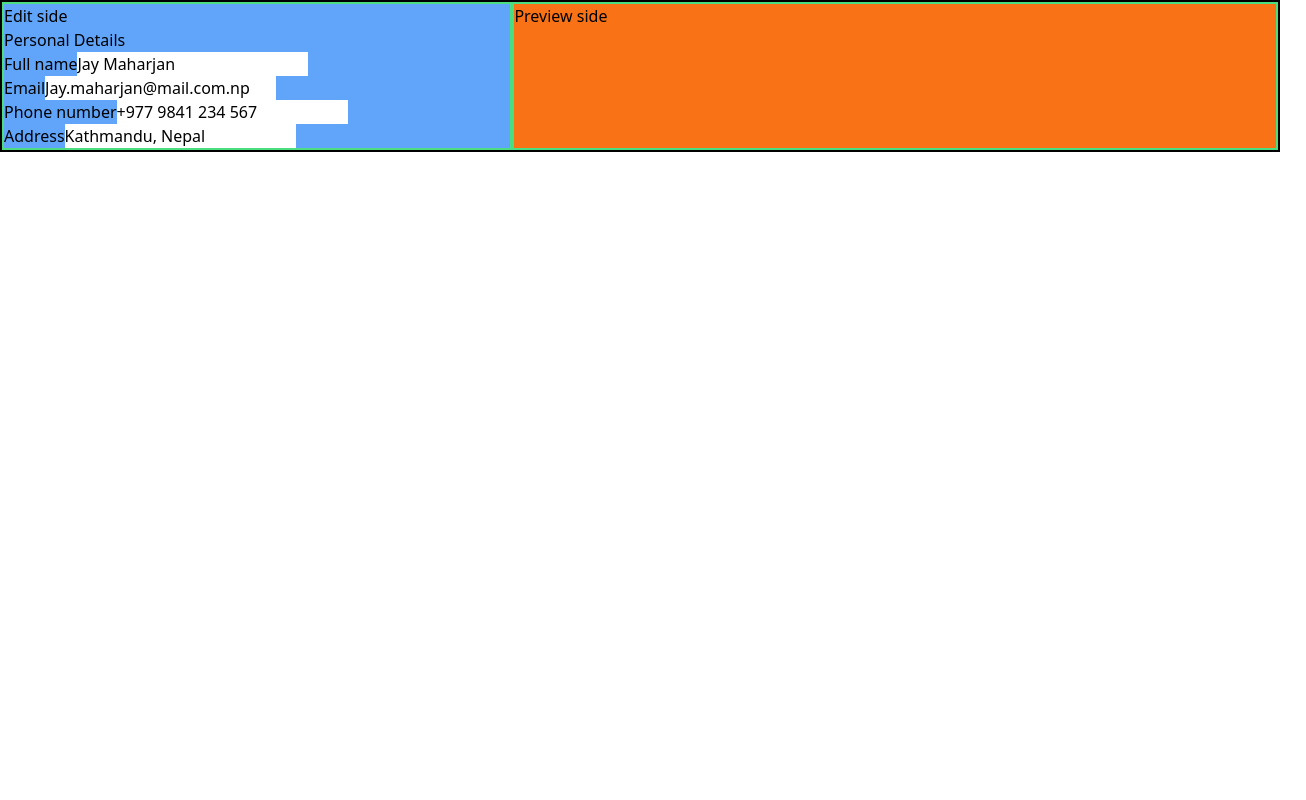
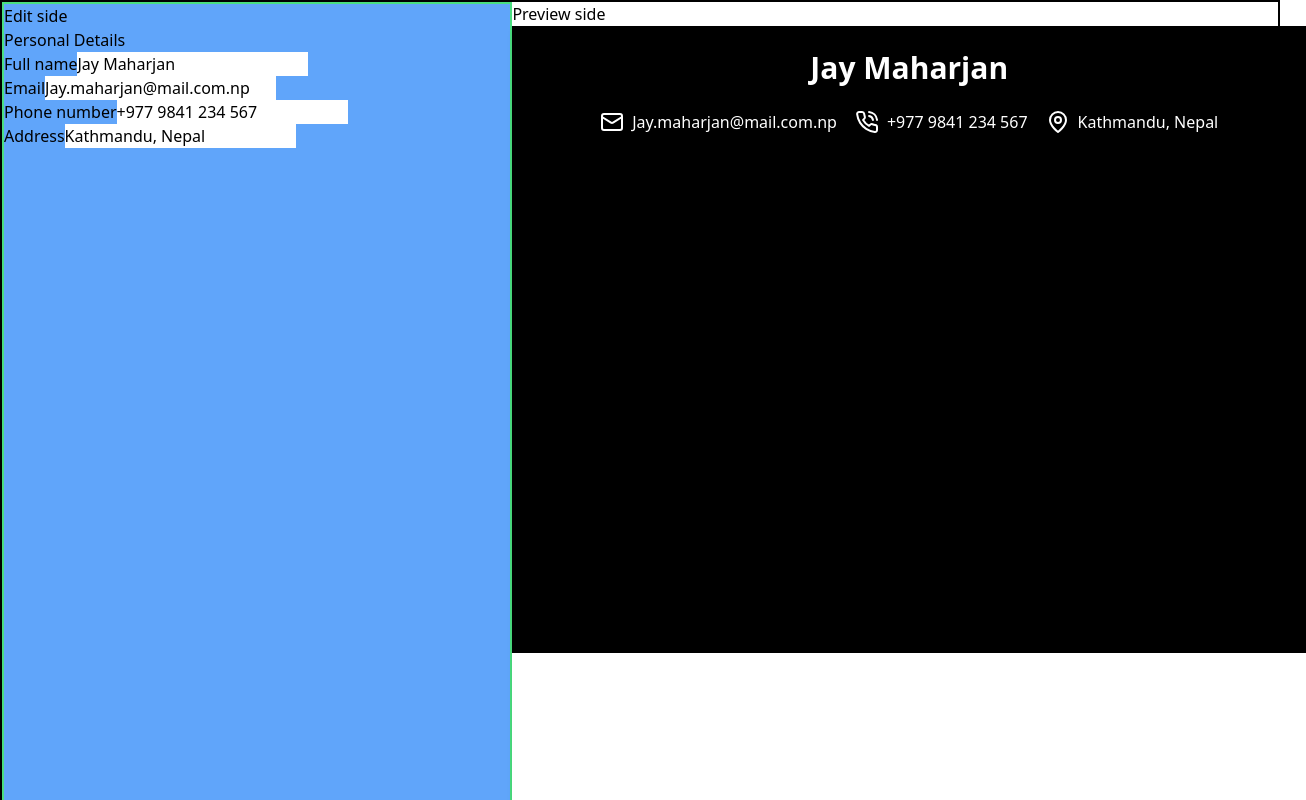
Before and after one commit to SubashJirel/cvApplication, a React (Vite) app: page / in a window 1280 px wide. Shown: the top 800 px of the page, 1306 px wide, since content can reach past the window. Built offline with nearby package versions, Linux system fonts and the light colour scheme.

Commit message:
added Preview Personal details component that will show the personal details on the right side from whatever typed in the personal details form

```diff
--- a/package.json
+++ b/package.json
@@ -10,6 +10,7 @@
     "preview": "vite preview"
   },
   "dependencies": {
+    "lucide-react": "^0.316.0",
     "react": "^18.2.0",
     "react-dom": "^18.2.0",
     "uniqid": "^5.4.0"
--- a/src/App.jsx
+++ b/src/App.jsx
@@ -1,6 +1,7 @@
 import { useState } from 'react';
 import exampleData from './example-data';
 import PersonalDetails from './components/personal-info/PersonalDetails';
+import ResumePreview from './components/previewRightSide/ResumePreview';
 
 function App() {
   const [personalInfo, setPersonalInfo] = useState(exampleData.personalInfo);
@@ -22,8 +23,9 @@
             address={personalInfo.address}
           />
         </div>
-        <div className="border-2 border-green-400 bg-orange-500 col-span-3">
+        <div className=" col-span-3">
           Preview side
+          <ResumePreview personalInfo={personalInfo} />
         </div>
       </div>
     </>
--- /dev/null
+++ b/src/components/previewRightSide/PreviewPersonalDetails.jsx
@@ -0,0 +1,27 @@
+import { Mail, PhoneCall, MapPin } from 'lucide-react';
+function PreviewPersonalDetails({ personalInfo }) {
+  const { fullName, email, phoneNumber, address } = personalInfo;
+
+  return (
+    <div className="bg-black text-white w-full px-9 py-6 personal-info">
+      <h1 className="resume-name text-center text-3xl font-bold mb-6">
+        {fullName}
+      </h1>
+      <div className="flex items-center justify-center gap-[18px]">
+        <div className="flex items-center">
+          <Mail />
+          <span className="ml-2">{email}</span>
+        </div>
+        <div className="flex items-center">
+          <PhoneCall />
+          <span className="ml-2">{phoneNumber}</span>
+        </div>
+        <div className="flex items-center">
+          <MapPin />
+          <span className="ml-2">{address}</span>
+        </div>
+      </div>
+    </div>
+  );
+}
+export default PreviewPersonalDetails;
--- /dev/null
+++ b/src/components/previewRightSide/ResumePreview.jsx
@@ -0,0 +1,13 @@
+import PreviewPersonalDetails from './PreviewPersonalDetails';
+function ResumePreview({ personalInfo }) {
+  return (
+    <div className="shadow-md h-[29.7cm] w-[21cm] preview-container">
+      <div className="resume top bg-white grid h-full w-full sticky top-0 auto-rows-auto">
+        <PreviewPersonalDetails personalInfo={personalInfo} />
+        <div>{/* work and education */}</div>
+      </div>
+    </div>
+  );
+}
+
+export default ResumePreview;
```
Also changed, not shown: 1 other file (tests, documents, lock files or other folders).
